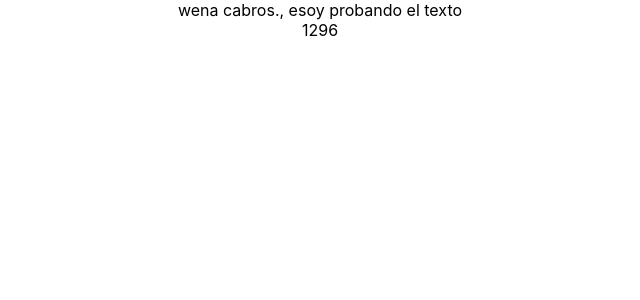
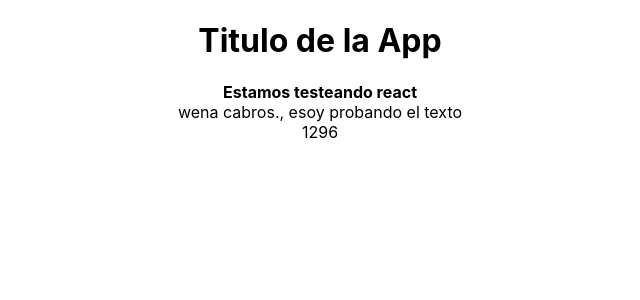
Before and after one commit to MarcoRosselDev/javascript, a React (Create React App) app in the folder cursos-youtube/part1/: page / in a window 1280 px wide. Shown: the top 300 px of the page, without its empty margins (320-960 px from the left). Built offline with nearby package versions, Linux system fonts and the light colour scheme.

Commit message:
bootcamp midudev 1 notes-part2-4

```diff
--- a/cursos-youtube/part1/src/App.js
+++ b/cursos-youtube/part1/src/App.js
@@ -53,6 +53,8 @@ function App() {
 //----------------------------------------------------------
 //class 4
 
+//ahora empezamos a meterle cosas para ver como trabaja react
+
 const App = () => {
   const mensaje = 'wena cabros.';
   const a = 6;
@@ -60,13 +62,14 @@ const App = () => {
 
   return (
     <div className="App">
-      {mensaje + ", esoy probando el texto"}
-      <br/>
-      {a ** b}
+      <h1>Titulo de la App</h1>
+      <strong>Estamos testeando react</strong>
+      <div>
+        {mensaje + ", esoy probando el texto"}
+        <br/>
+        {a ** b}
+      </div>
     </div>
-    // los objetos no son validos como hijos de react. por lo que solo podemos trabajar con cosas que se puedan pintar como numeros, textos.
-
-    //si queremos jugar con algo como por ejemplo {new Date()} no lo reconoseria, entonces lanzaria error.
   )
 }
 export default App;
```
